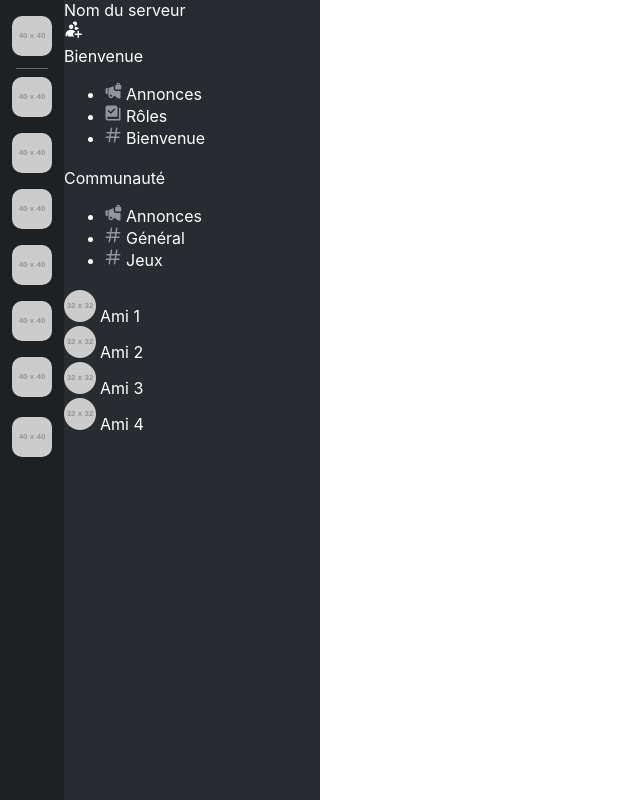
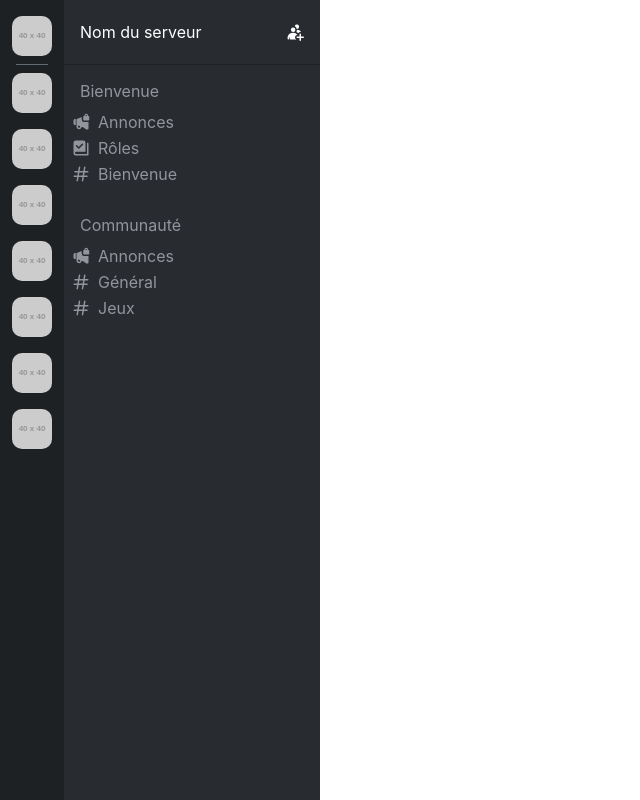
Before and after one commit to MNKY-dm/Discord, a PHP site: page /template_server.php in a window 1280 px wide. Shown: the whole page, without its empty margins (0-640 px from the left). Run offline with PHP 8.4, Linux system fonts and the light colour scheme; grey boxes labelled with a size stand in for pictures from a placeholder-image service; data that the repository does not hold is empty; some libraries are stand-ins or nearby versions; some web fonts are replaced.

Commit message:
Style de la channel-bar

```diff
--- a/code/channels-bar.php
+++ b/code/channels-bar.php
@@ -49,22 +49,4 @@
             </li>
         </ul>
     </div>
-    <div class="friends">
-        <div class="friend friend-1">
-            <img src="https://placehold.co/32" alt="Photo de profil de l'ami n°1" class="profile-picture" height="32px">
-            <p class="friend-display-name gg-semibold" height="32px">Ami 1</p>
-        </div>
-        <div class="friend friend-2">
-            <img src="https://placehold.co/32" alt="Photo de profil de l'ami n°2" class="profile-picture" height="32px">
-            <p class="friend-display-name gg-semibold" height="32px">Ami 2</p>
-        </div>
-        <div class="friend friend-3">
-            <img src="https://placehold.co/32" alt="Photo de profil de l'ami n°3" class="profile-picture" height="32px">
-            <p class="friend-display-name gg-semibold" height="32px">Ami 3</p>
-        </div>
-        <div class="friend friend-4">
-            <img src="https://placehold.co/32" alt="Photo de profil de l'ami n°4" class="profile-picture" height="32px">
-            <p class="friend-display-name gg-semibold" height="32px">Ami 4</p>
-        </div>
-    </div>
 </div>
--- a/code/index.php
+++ b/code/index.php
@@ -151,5 +151,5 @@ ob_start(); ?>
 
 <?php
 $content = ob_get_clean();
-include("/code/template_private.php");
+include(dirname(__DIR__) . DIRECTORY_SEPARATOR . "code" . DIRECTORY_SEPARATOR . "template_private.php");
 ?>
--- a/code/style.css
+++ b/code/style.css
@@ -62,6 +62,16 @@ p {
     display: inline;
 }
 
+li {
+    list-style: none;
+}
+
+ul {
+    display: flex;
+    flex-direction: column;
+    padding: 0;
+}
+
 .profile-picture {
     border-radius: 50%;
 }
@@ -79,6 +89,11 @@ p {
     flex-wrap: nowrap;
     align-items: center;
     gap: 16px;
+}
+
+.server-bar a {
+    width: 40px;
+    height: 40px;
 }
 
 .server-bar img {
@@ -239,21 +254,19 @@ input::placeholder {
     flex-direction: column;
     gap: 4px;
     background-color: #282B30;
+    color: #94959C;
 }
 
-/* -------- Barre de recherche -------- */
+/* --------------- Nom du serveur --------------- */
 
-.friends-bar .search-bar {
+.channels-bar .top-bar {
     display: flex;
     align-items: center;
+    justify-content: space-between;
+    padding: 0 16px;
     height: 64px;
+    color: white;
     border-bottom: #1E2124 1px solid;
-}
-
-.friends-bar .search-bar input{
-    height: 36px;
-    margin: 8px 10px;
-    width: 100%;
 }
 
 input::placeholder {
@@ -261,59 +274,12 @@ input::placeholder {
     font-size: 0.8em;
 }
 
-.friends-bar .search-bar input[type=search]::placeholder {
-    color: white;
-}
+/* ----------------------------------------------- */
 
-/* ------------------------------------- */
+/* ------- Style de la liste des channels -------- */
 
-/* ------ Options de la barre d'amis ------ */
-
-.friends-bar .options {
-    display: flex;
-    flex-direction: column;
-    margin: 0 8px;
-    padding: 8px;
-    gap: 18px;
-}
-
-.friends-bar .options div {
-    display: flex;
-    flex-direction: row;
-    gap: 12px;
-    align-items: center;
-}
-
-.friends-bar .options img {
-    width: 16px;
-    height: 16px;
-}
-
-.friends-bar .options a {
-    font-size: 0.8em;
-    color: #A8A8A8;
-    text-decoration: none;
-}
-
-.friends-bar .separator {
-    display: flex;
-    justify-content: center;
-    padding: 8px;
-}
-
-.friends-bar .separator .friends-separator {
-    width: 100%;
-    height: calc(1px - 0.5px);
-    border-radius: calc(1px - 0.5px);
-    background-color: #646C73;
-}
-
-/* ----------------------------------------- */
-
-/* ------- Style de la liste d'amis -------- */
-
-/* Nom de la catégorie "Messages privés" */
-.friends-bar .category-name {
+/* Nom de la catégorie des channels */
+.channels-bar .category-name {
     display: flex;
     flex-direction: row;
     justify-content: space-between;
@@ -323,33 +289,32 @@ input::placeholder {
     height: 20px;
 }
 
-.friends-bar .category-name p {
-    color: #A8A8A8;
-    font-size: 0.7em;
-    display: inline;
+/* ------------------------------------- */
+
+/* ----------- Liste des channels ------------ */
+
+.channels-bar .channel-category {
+    display: flex;
+    flex-direction: column;
+    gap: 8px;
+    margin: 12px 0;
+}
+
+.channels-bar ul {
+    padding: 0 8px;
     margin: 0;
 }
-/* ------------------------------------- */
 
-/* ----------- Liste d'amis ------------ */
+.channels-bar li {
+    margin: 4px 0;
+}
 
-.friends-bar .friend {
-    margin: 0 8px;
-    padding: 0 8px;
+.channels-bar .channel-cosmetic {
+    height: 18px;
     display: flex;
     flex-direction: row;
-    gap: 12px;
     align-items: center;
-    height: 42px;
-    margin-bottom: 2px;
-    border-radius: 10px;
-}
-
-.friends-bar .friend p {
-    display: inline;
-    margin: 0;
-    font-size: 0.8em;
-    color: #A8A8A8;
+    gap: 8px;
 }
 
 /* ------------------------------------- */
```
Also changed, not shown: 1 other file.
